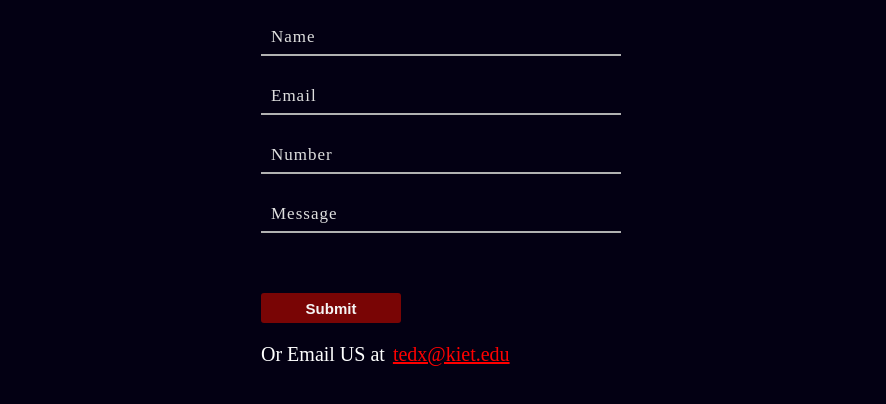
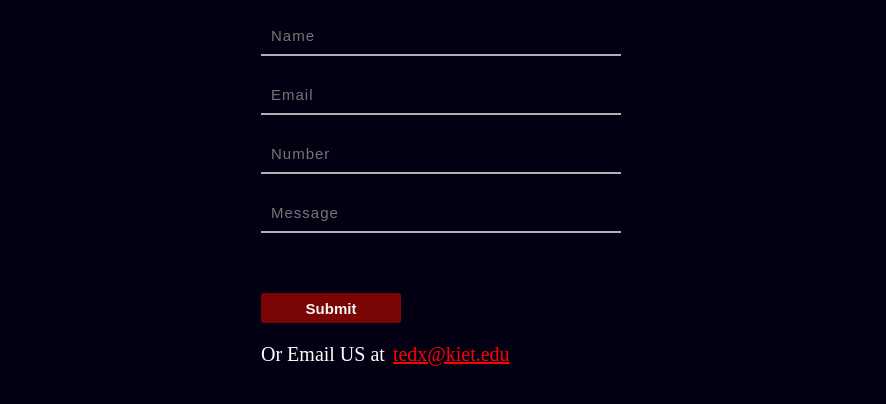
Before and after one commit to prabhat-021/tedxkiet, a plain HTML site: page help.html in a window 1280 px wide. Shown: the part 250-654 px from the top of the page, without its empty margins (159-1045 px from the left). Drawn offline with Linux system fonts and the light colour scheme.

Commit message:
Update help.html

```diff
--- a/help.html
+++ b/help.html
@@ -16,20 +16,20 @@
             <h1>How Can We Help ?</h1>
             <form action="">
                 <div class="inputbox">
-                    <input type="text" name="name" id="" autocomplete="off " required>
-                    <label for="">Name</label>
+                    <input type="text" name="name" id="" placeholder="Name" >
+
                 </div>
                 <div class="inputbox">
-                    <input type="email" name="email" id="" autocomplete="off " required>
-                    <label for="">Email</label>
+                    <input type="email" name="email" id="" placeholder="Email" >
+
                 </div>
                 <div class="inputbox">
-                    <input type="number" name="email" id="" autocomplete="off " required>
-                    <label for="">Number</label>
+                    <input type="number" name="email" id="" placeholder="Number">
+
                 </div>
                 <div class="inputbox">
-                    <input type="text" name="email" id="" autocomplete="off " required>
-                    <label for="">Message</label>
+                    <input type="text" name="email" id="" placeholder="Message">
+
                 </div>
 
 
```
